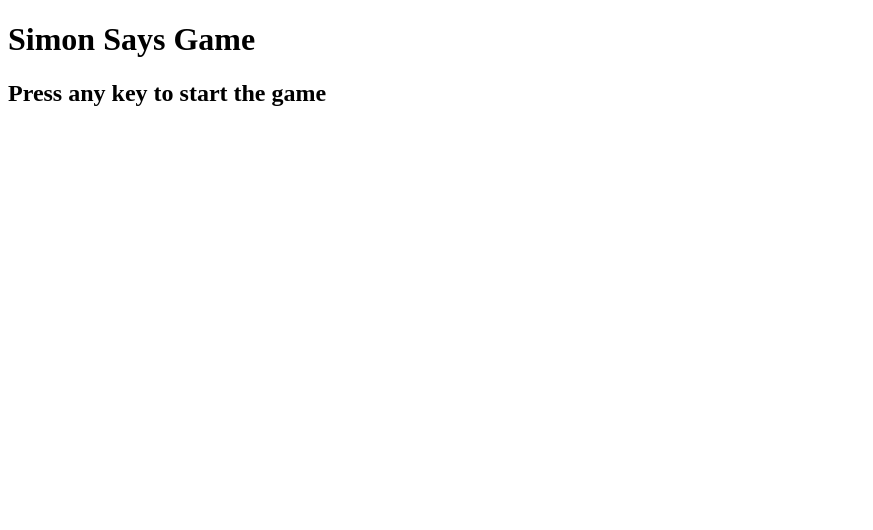
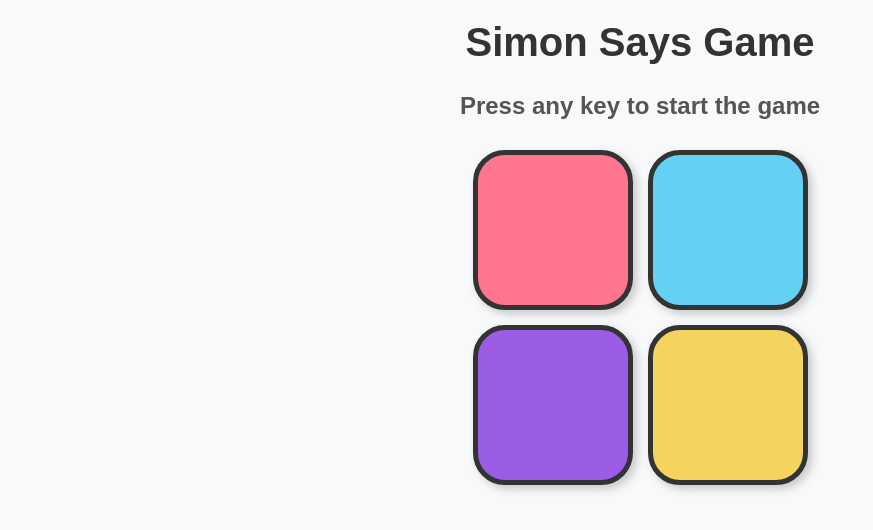
Before and after one commit to Khushigupta2/Simon-Says-Game, a plain HTML site: page public/index.html in a window 1280 px wide. Shown: the whole page, without its empty margins (0-873 px from the left). Drawn offline with Linux system fonts and the light colour scheme.

Commit message:
Updated Simon Says game

```diff
--- a/public/index.html
+++ b/public/index.html
@@ -4,7 +4,7 @@
     <meta charset="UTF-8">
     <meta name="viewport" content="width=device-width, initial-scale=1.0">
     <title>Simon Says Gmae</title>
-    <link rel="stylesheets" href="styles.css">
+    <link rel="stylesheet" href="styles.css">
 </head>
 <body>
     <h1>Simon Says Game</h1>
```
